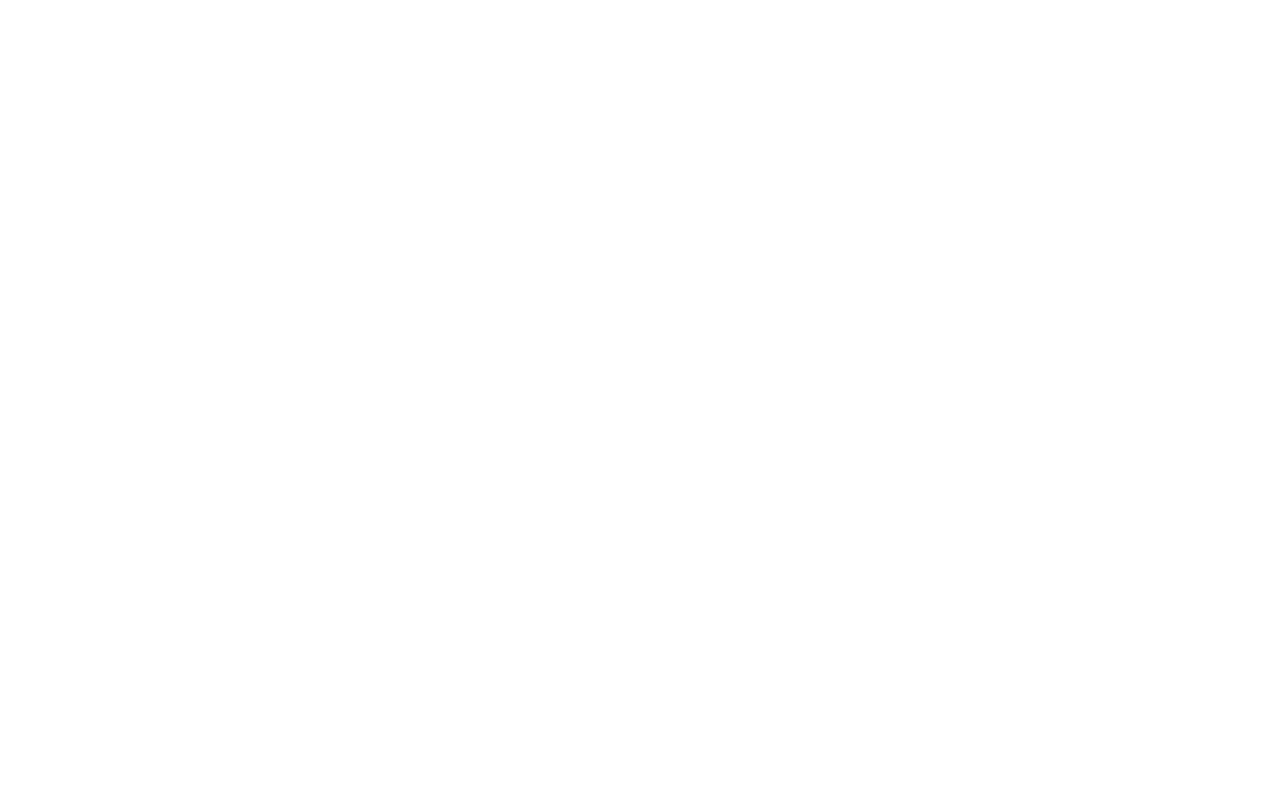
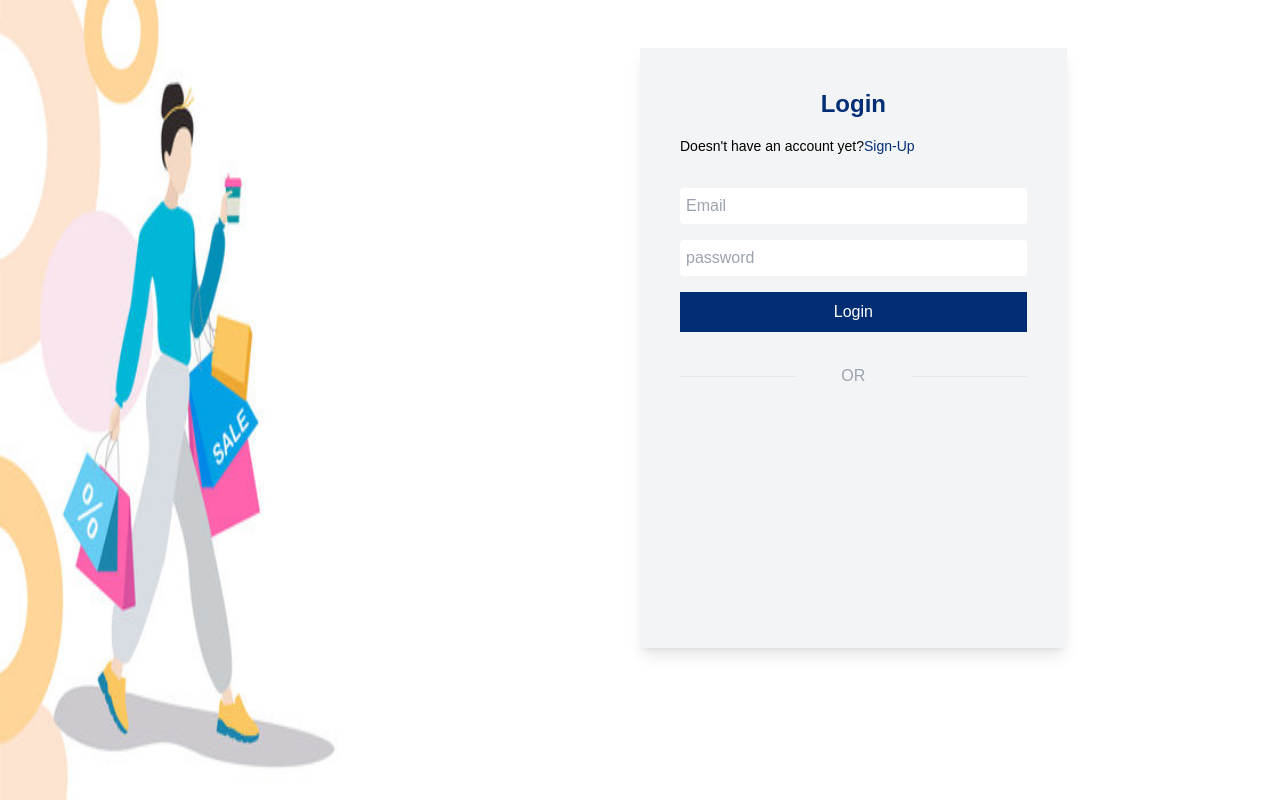
Before and after one commit to zZz-ren/projectFEB, a React (Create React App) app in the folder shop_sphere/: page / in a window 1280 px wide. Built offline with nearby package versions, Linux system fonts and the light colour scheme; the HTML template or start-up script is replaced by a standard one.

Commit message:
changed happen

```diff
--- a/shop_sphere/src/App.js
+++ b/shop_sphere/src/App.js
@@ -1,5 +1,12 @@
 // import Main from "./components/Main";
 
+import Profile from "./components/Profile";
+
 export default function App() {
-  return <>{/* <Main /> */}</>;
+  return (
+    <>
+      {/* <Main /> */}
+      <Profile />
+    </>
+  );
 }
--- a/shop_sphere/src/components/Profile.jsx
+++ b/shop_sphere/src/components/Profile.jsx
@@ -1,3 +1,51 @@
 export default function Profile() {
-  return;
+  return (
+    <>
+      <section className="h-screen flex items-center justify-center">
+        {/* login container  */}
+        <div className="bg-white w-full h-full flex ">
+          {/* img section  */}
+          <img
+            className="h-full w-1/2  sm:block hidden"
+            src="/images/frontimage.jpg"
+            alt=""
+          />
+          {/* form section  */}
+          <div className="bg-gray-100 shadow-lg  my-12 w-1/3 p-10 h-3/4">
+            <h2 className="font-bold text-2xl text-[#002D74] text-center">
+              Login
+            </h2>
+            <p className="text-sm mt-4 ">
+              Doesn't have an account yet?
+              <a href="/" className="text-[#002D74]">
+                Sign-Up
+              </a>
+            </p>
+
+            <form className="flex flex-col gap-4 ">
+              <input
+                type="email"
+                name=""
+                id=""
+                placeholder="Email"
+                className="p-2 mt-8 rounded border  "
+              />
+              <input
+                type="password"
+                className="p-2 rounded border"
+                placeholder="password"
+              />
+              <button className="bg-[#002D74] text-white p-2">Login</button>
+            </form>
+
+            <div className="  grid grid-cols-3 items-center text-gray-400 mt-8">
+              <hr className="outline-gray-500" />
+              <p className="text-center">OR</p>
+              <hr className="outline-gray-500" />
+            </div>
+          </div>
+        </div>
+      </section>
+    </>
+  );
 }
--- a/shop_sphere/src/index.css
+++ b/shop_sphere/src/index.css
@@ -1,3 +1,7 @@
+@tailwind base;
+@tailwind components;
+@tailwind utilities;
+
 * {
   margin: 0;
   font-family: Arial, Helvetica, sans-serif;
```
Also changed, not shown: shop_sphere/public/images/frontimage.jpg (added), shop_sphere/public/images/wallpaper.jpg (added).
